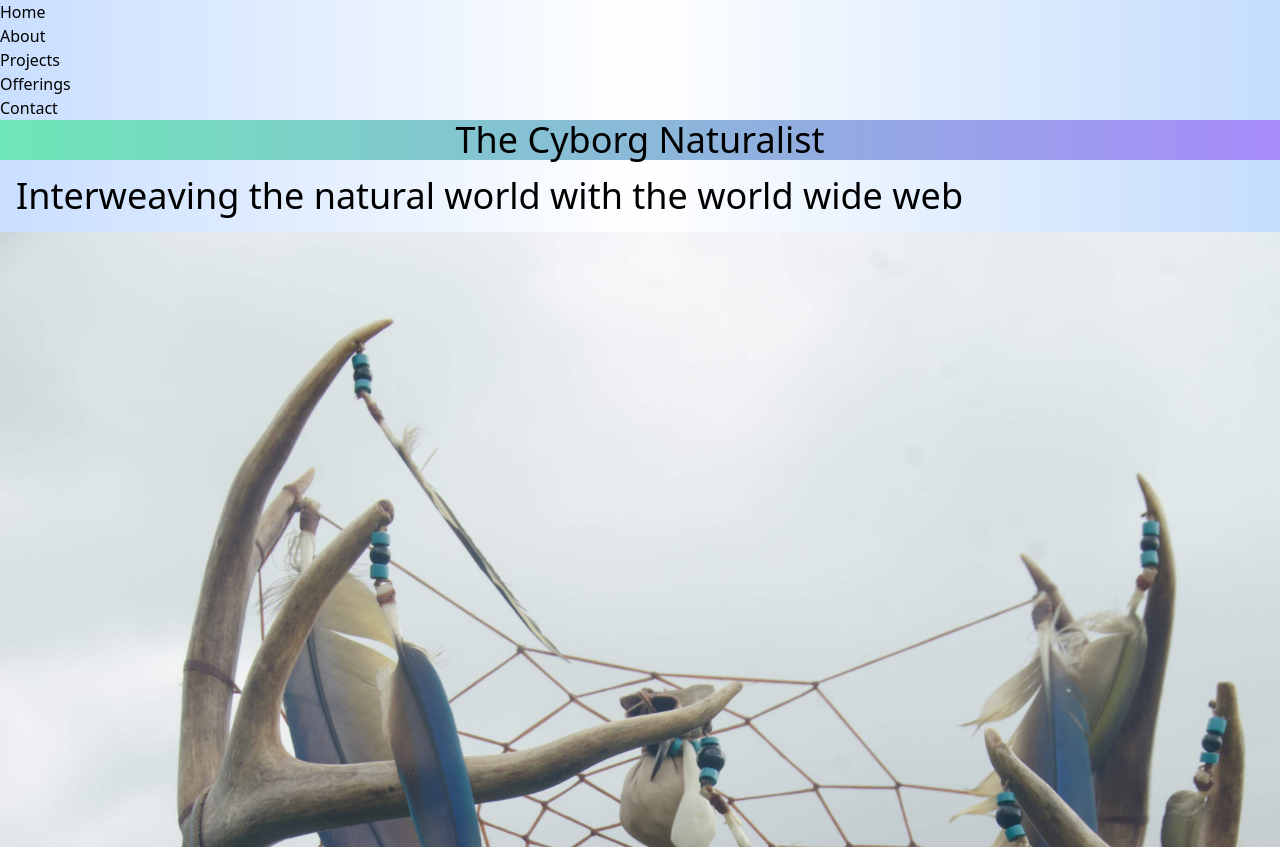
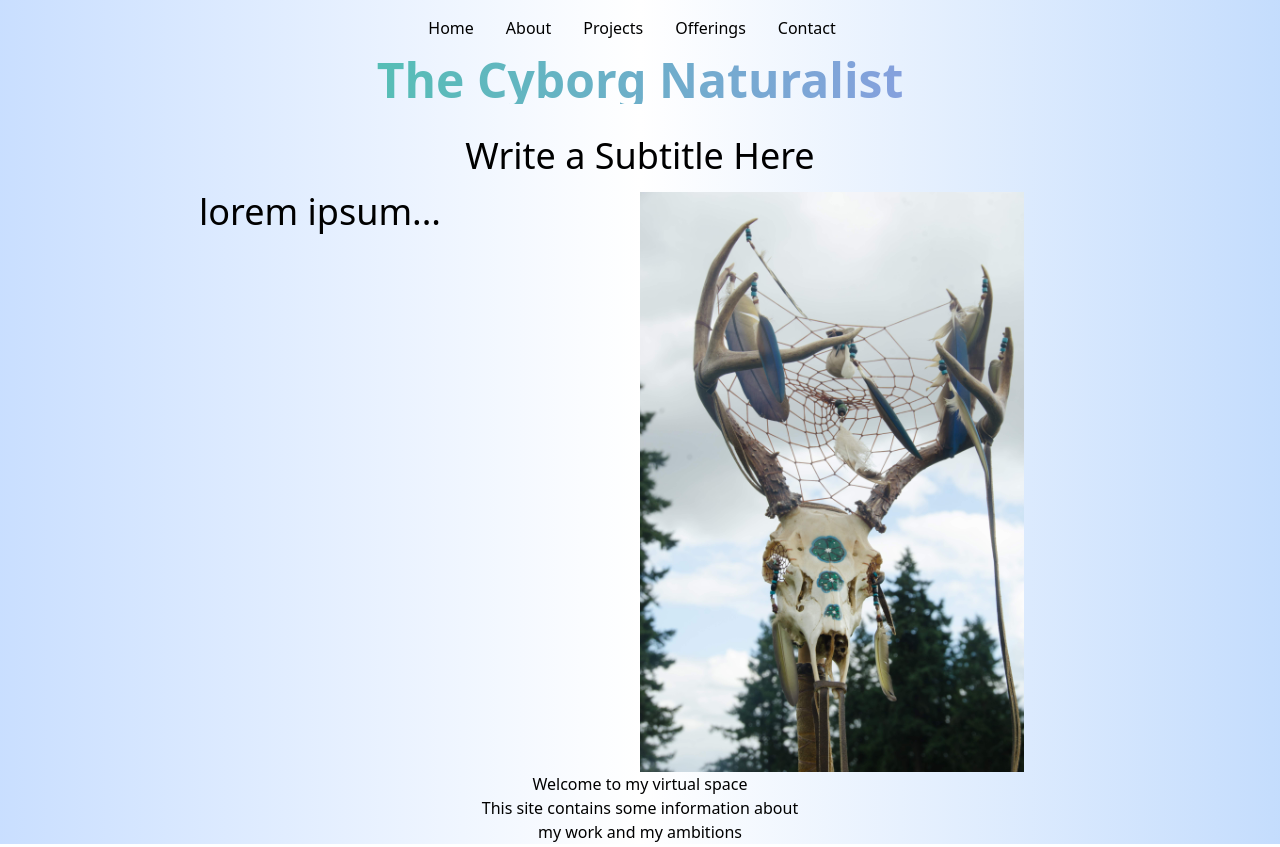
Before and after one commit to elmiche/Folio, a Gatsby site: page / in a window 1280 px wide. Shown: the top 847 px of the page. Built offline with nearby package versions, Linux system fonts and the light colour scheme; Gatsby itself is replaced by a stand-in of ours.

Commit message:
remove css styling update tailwindcss hero

```diff
--- a/src/components/Hero.js
+++ b/src/components/Hero.js
@@ -5,13 +5,21 @@ import { Container } from 'postcss'
 
 const Hero = ({ pageTitle, pageHeading, children }) => {
   return (
-    <div className="container-md bg-light-blue-300 ...">
-      <h1 className="text-4xl p-4 ">Interweaving the natural world with the world wide web</h1>
-      <StaticImage
-          className="object-none h-auto md:w-auto "
-          src="../images/deerhead-peote-ceremony.jpg"
-          alt="a deerhead mounted on a staff with intricate web design in antlers, decorated with blue bird feathers and peote cactus drawings"
-          />
+    <div className="container-md bg-light-blue-300">
+      <h1 className="text-4xl p-4 text-center"> Write a Subtitle Here</h1>
+
+      <div class="flex grid-col-2 content-center">
+
+          <div class="w-1/2 text-center font-sans text-4xl">lorem ipsum...</div>
+          <div class="w-1/2 justify-center">
+            <StaticImage
+              className="object-none max-h-screen w-3/5"
+              src="../images/deerhead-peote-ceremony.jpg"
+              alt="a deerhead mounted on a staff with intricate web design in antlers, decorated with blue bird feathers and peote cactus drawings"
+              />
+          </div>
+      </div>
+
     </div>
 
 
--- a/src/components/layout.css
+++ b/src/components/layout.css
@@ -2,4 +2,4 @@ body {
     background-image: linear-gradient(to right,rgba(185, 213, 255, 0.774), white, rgba(173, 207, 252, 0.719));
     /* background-image: url(../images/autumn-leaves-bnw.jpg); */
 }
-/* TODO: make ailwind background */
+/* TODO: make tailwind background */
--- a/src/components/layout.js
+++ b/src/components/layout.js
@@ -13,23 +13,24 @@ const Layout = ({ pageTitle, pageHeading, children }) => {
     <div className="m-auto font-family-sans">
         <title>{pageTitle}</title>
           <nav>
-            <ul className={navLinks}>
-              <li className={navLinkItem}>
-                  <Link to="/" className={navLinkText}>Home</Link></li>
-              <li className={navLinkItem}>
-                  <Link to="/about" className={navLinkText}>About</Link></li>
-              <li className={navLinkItem}>
-                  <Link to="/projects" className={navLinkText}>Projects</Link></li>
-              <li className={navLinkItem}>
-                  <Link to="/offerings" className={navLinkText}>Offerings</Link></li>
-              <li className={navLinkItem}>
-                  <Link to="/contact" className={navLinkText}>Contact</Link></li>
+            <ul className="flex w-screen justify-center items-center text-center list-none pl-4">
+              <li className="pr-8 pt-4">
+                  <Link to="/" className="text-black">Home</Link></li>
+              <li className="pr-8 pt-4">
+                  <Link to="/about" className="text-black">About</Link></li>
+              <li className="pr-8 pt-4">
+                  <Link to="/projects" className="text-black">Projects</Link></li>
+              <li className="pr-8 pt-4">
+                  <Link to="/offerings" className="text-black">Offerings</Link></li>
+              <li className="pr-8 pt-4">
+                  <Link to="/contact" className="text-black">Contact</Link></li>
             </ul>
           </nav>
 
         <main>
-          <h1 className= "font-sans decoration-clone text-center text-4xl bg-gradient-to-r from-green-300 to-purple-400">The Cyborg Naturalist</h1>
-
+          <div className= "text-5xl font-sans font-extrabold text-center py-4">
+              <h1 className="bg-clip-text text-transparent bg-gradient-to-r from-green-400 to-purple-400">The Cyborg Naturalist</h1>
+          </div>
           {children}
         </main>
     </div>
--- a/src/components/layout.module.css
+++ b/src/components/layout.module.css
@@ -12,7 +12,7 @@
   font-style: Arial, bold;
   color: rgb(30, 173, 166);
 } */
-.nav-links {
+/* .nav-links {
   display: flex;
   list-style: none;
   padding-left: 0;
@@ -20,7 +20,7 @@
 .nav-link-item {
   padding-right: 2rem;
   padding-top: 1rem;
-}
-.nav-link-text {
+} */
+/* .nav-link-text {
   color: black;
-}
+} */
```
